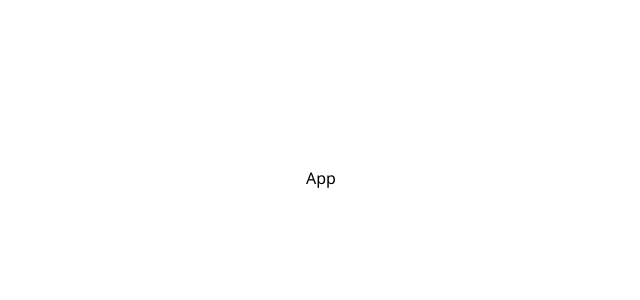
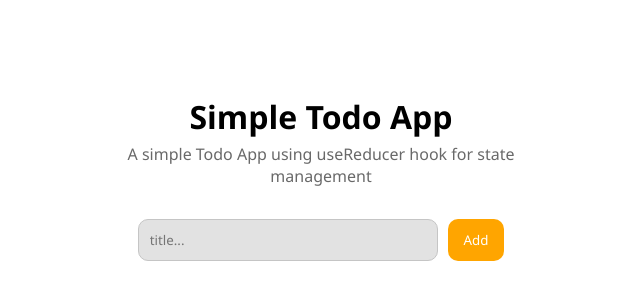
Before and after one commit to alisajad001/react-projects, a React (Vite) app in the folder 06 - Simple Todo App - useReducer/: page / in a window 1280 px wide. Shown: the part 222-522 px from the top of the page, without its empty margins (319-959 px from the left). Built offline with nearby package versions, Linux system fonts and the light colour scheme.

Commit message:
Add: Page elements

```diff
--- a/06 - Simple Todo App - useReducer/src/App.jsx
+++ b/06 - Simple Todo App - useReducer/src/App.jsx
@@ -1,5 +1,14 @@
 function App() {
-  return <div>App</div>;
+  return (
+    <div className="app">
+      <h1>Simple Todo App</h1>
+      <p>A simple Todo App using useReducer hook for state management</p>
+      <form id="form">
+        <input type="text" placeholder="title..." />
+        <button type="submit">Add</button>
+      </form>
+    </div>
+  );
 }
 
 export default App;
```
